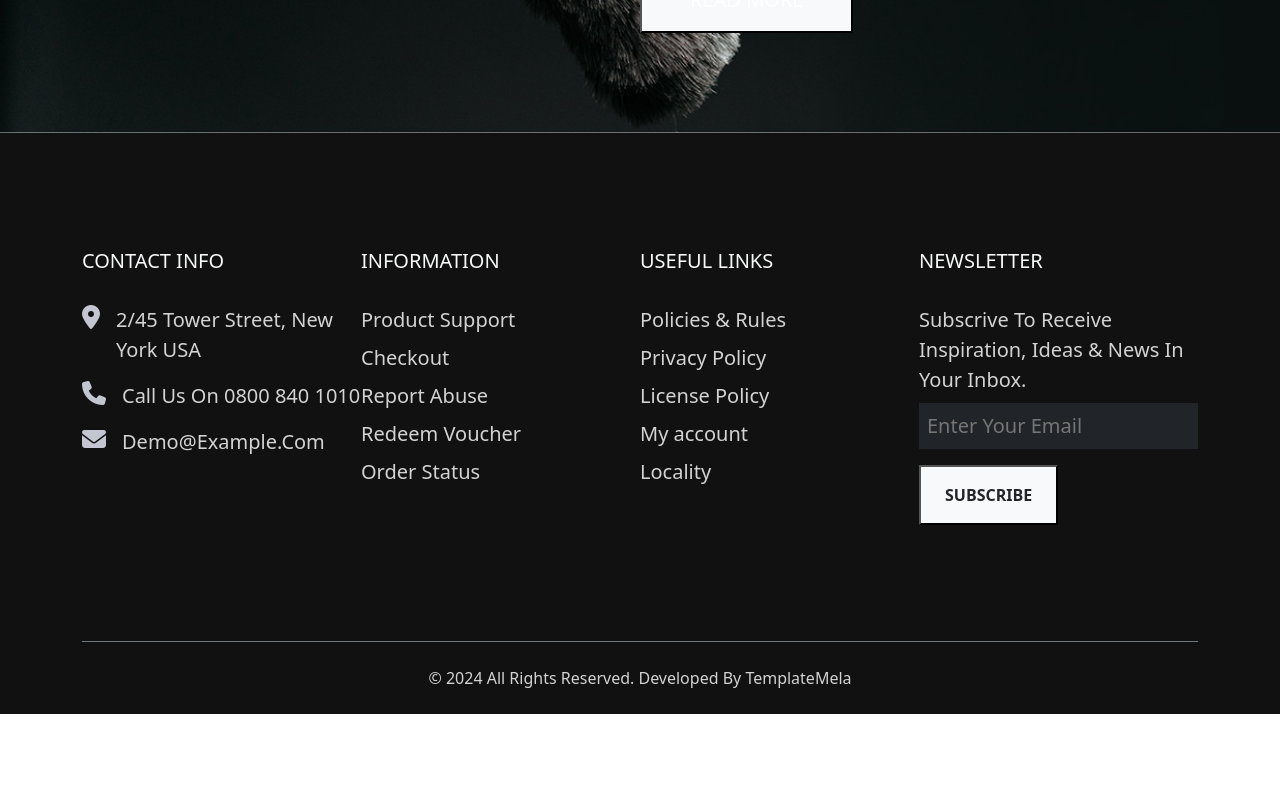
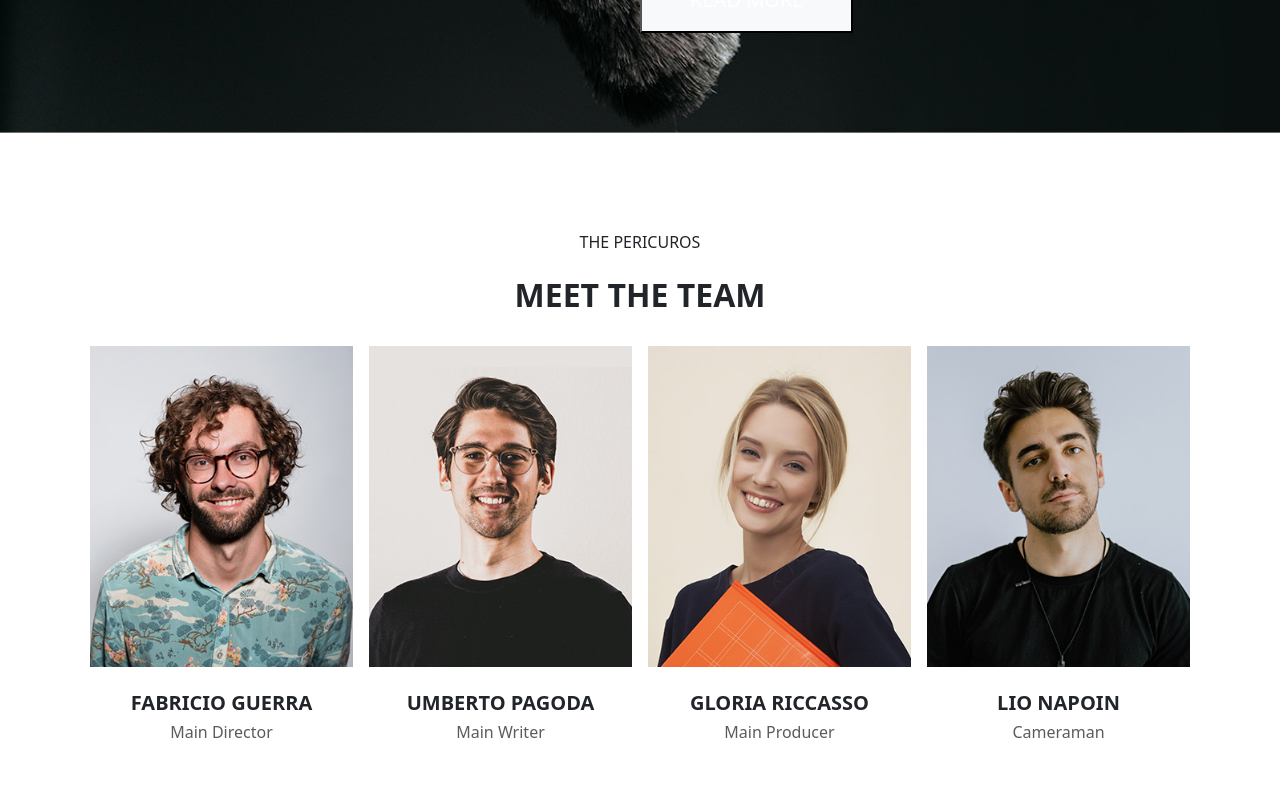
Before and after one commit to JordanRomagnoli/proj-html-vuejs, a Vue app: page /about in a window 1280 px wide. Shown: the part 1460-2260 px from the top of the page. Before the commit the page ends 2174 px from the top, so only its background shows below. Built offline with nearby package versions, Linux system fonts and the light colour scheme.

Commit message:
Aggiunta sezione in AboutPage

```diff
--- a/src/pages/AboutPage.vue
+++ b/src/pages/AboutPage.vue
@@ -20,6 +20,28 @@ export default {
                     img: 'Gallery-03.jpg',
                     title: 'the most beautifull thing',
                     subtitle: 'Music Video'
+                }
+            ],
+            teamUser: [
+                {
+                    img: '../assets/img/Team-01.jpg',
+                    name: 'FABRICIO GUERRA',
+                    role: 'Main Director'
+                },
+                {
+                    img: '../assets/img/Team-02.jpg',
+                    name: 'UMBERTO PAGODA',
+                    role: 'Main Writer'
+                },
+                {
+                    img: '../assets/img/Team-03.jpg',
+                    name: 'GLORIA RICCASSO',
+                    role: 'Main Producer'
+                },
+                {
+                    img: '../assets/img/Team-04.jpg',
+                    name: 'LIO NAPOIN',
+                    role: 'Cameraman'
                 }
             ]
         }
@@ -108,6 +130,39 @@ export default {
             </div>
         </section>
 
+        <section class="meet-the-team">
+            <div class="container">
+
+                <div class="text-center">
+                    <h6 class="text-uppercase mb-4">
+                        the pericuros
+                    </h6>
+
+                    <h2 class="text-uppercase fw-bold mb-4">
+                        meet the team
+                    </h2>
+
+                    <div class="d-flex">
+
+                        <div class="user p-2" v-for="(elem, i) in teamUser">
+                            <div class="img-user w-100">
+                                <img class="w-100" :src="getImagePath(elem.img)" alt="">
+                            </div>
+
+                            <h5 class="fw-bold mt-4">
+                                {{ elem.name }}
+                            </h5>
+
+                            <h6 class="text-body-secondary">
+                                {{ elem.role }}
+                            </h6>
+                        </div>
+
+                    </div>
+                </div>
+
+            </div>
+        </section>
     </div>
 </template>
 
@@ -191,5 +246,25 @@ export default {
 
         }
     }
+
+    .meet-the-team {
+        padding: 100px 0;
+
+        .user {
+            width: calc(100% / 4);
+
+            .img-user {
+                overflow: hidden;
+
+                img {
+                    transition: all .3s ease-in-out;
+
+                    &:hover {
+                        transform: scale(1.1);
+                    }
+                }
+            }
+        }
+    }
 }
 </style>
--- a/src/router.js
+++ b/src/router.js
@@ -8,7 +8,7 @@ const router = createRouter({
     history: createWebHistory(),
     routes: [
         {
-            path: '/home',
+            path: '/',
             name: 'home',
             component: HomePage,
         },
```
